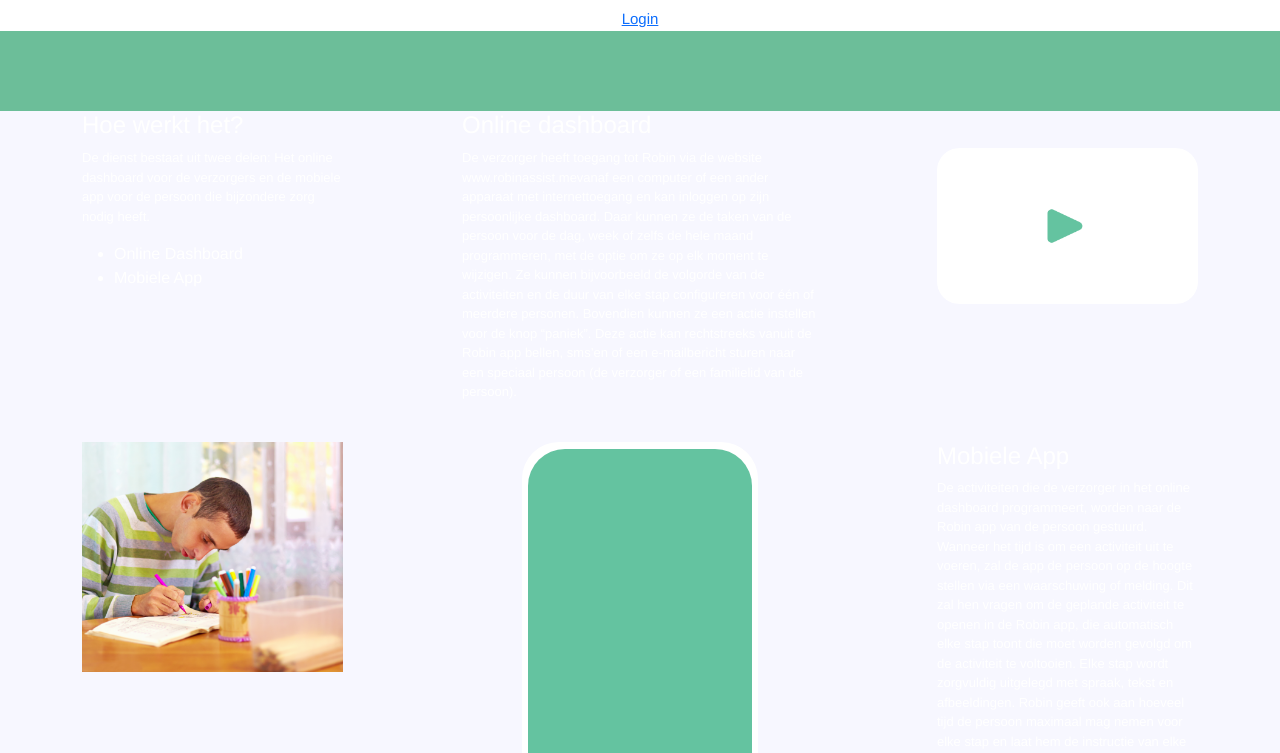
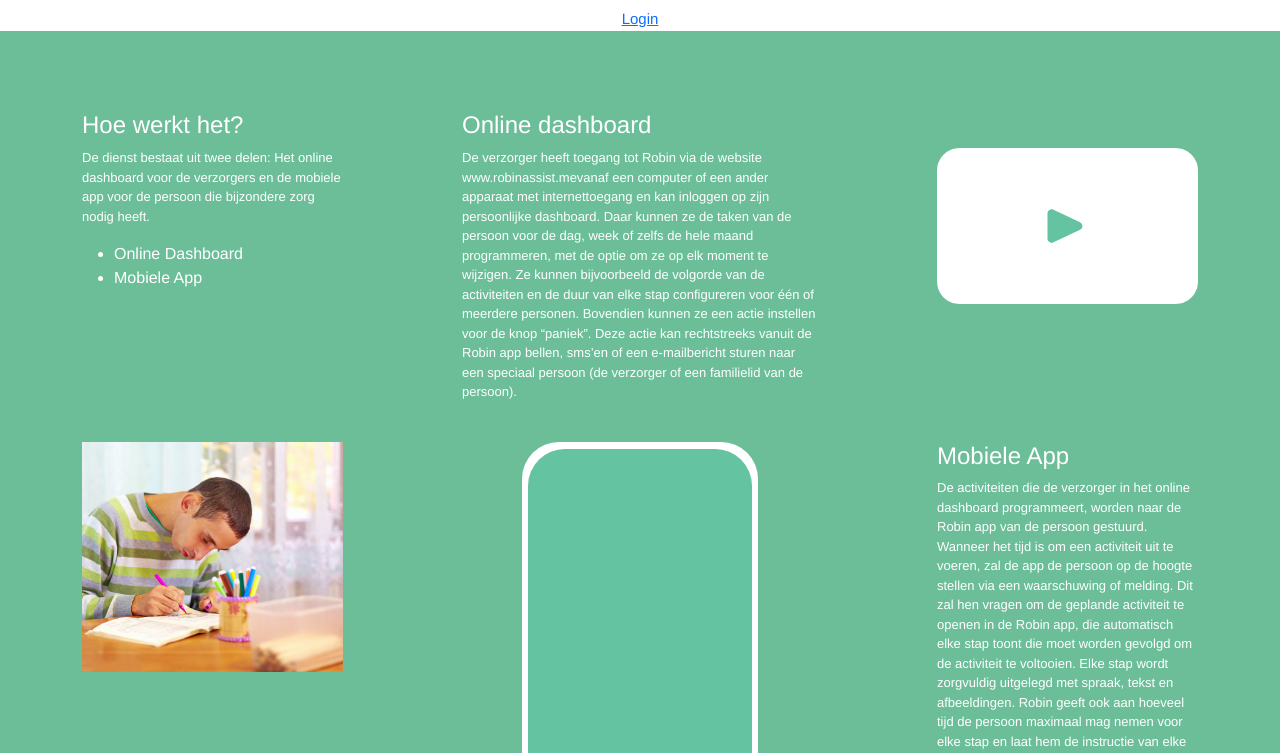
Before and after one commit to ruvu007/PvB-RobinAssistant, a Vue app in the folder Code/robin-assists/: page /#/ in a window 1280 px wide. Shown: the part 1695-2448 px from the top of the page. Built offline with nearby package versions, Linux system fonts and the light colour scheme.

Commit message:
Update _copy.scss

```diff
--- a/Code/robin-assists/src/scss/components/_copy.scss
+++ b/Code/robin-assists/src/scss/components/_copy.scss
@@ -1,5 +1,7 @@
 .copy {
-    background-color: #f7f7ff;
+    &:has(.robinassistantgreen-bg) {
+        background-color: #f7f7ff;
+    }
 
     img {
         max-width: 100%;
```
